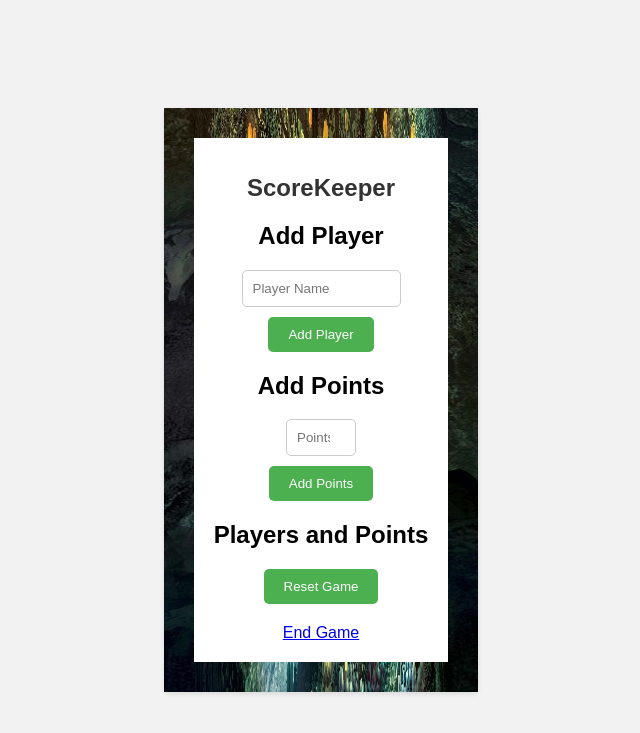
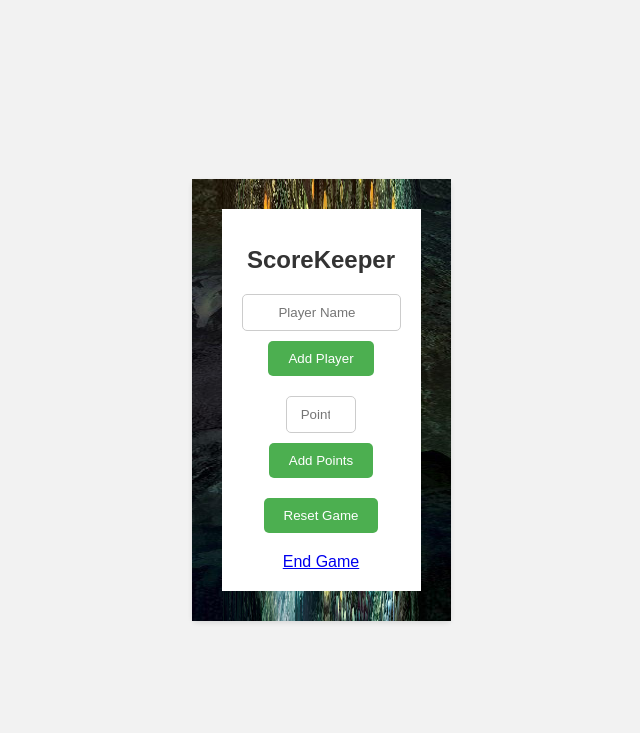
Before and after one commit to verminski/ScoreKeeper, a Flask app: page / in a window 1280 px wide. Shown: the top 733 px of the page, without its empty margins (319-959 px from the left). Run offline with Flask 3, Linux system fonts and the light colour scheme.

Commit message:
Minor fix

```diff
--- a/templates/index.html
+++ b/templates/index.html
@@ -8,22 +8,22 @@
     <div class="container">
       <h1>ScoreKeeper</h1>
 
-      <h2>Add Player</h2>
+
       <form action="/add_player" method="post">
-        <input type="text" name="player_name" placeholder="Player Name" required maxlength="15" size="15">
+        <input type="text" name="player_name" placeholder="       Player Name       " required maxlength="15" size="15">
         <input type="submit" value="Add Player">
       </form>
 
-      <h2>Add Points</h2>
+
       <form action="/add_points" method="post">
         {% for player in players %}
             <input type="radio" name="player_name" value="{{ player['name'] }}" required>{{ player['name'] }}<br>
         {% endfor %}
-        <input type="number" name="points" placeholder="Points" required min="0" max="99" size="2">
+        <input type="number" name="points" placeholder=" Points" required min="0" max="99" size="2">
         <input type="submit" value="Add Points">
       </form>
 
-      <h2>Players and Points</h2>
+
       <ul>
         {% for player in players %}
         <li>{{ player['name'] }}: {{ player['points'] }}</li>
```
